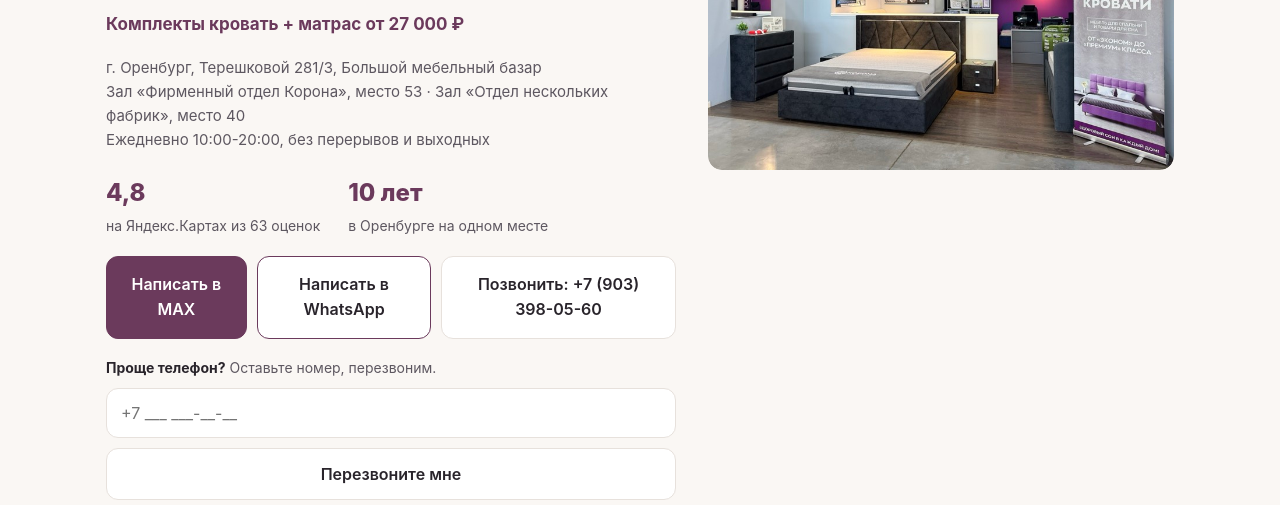
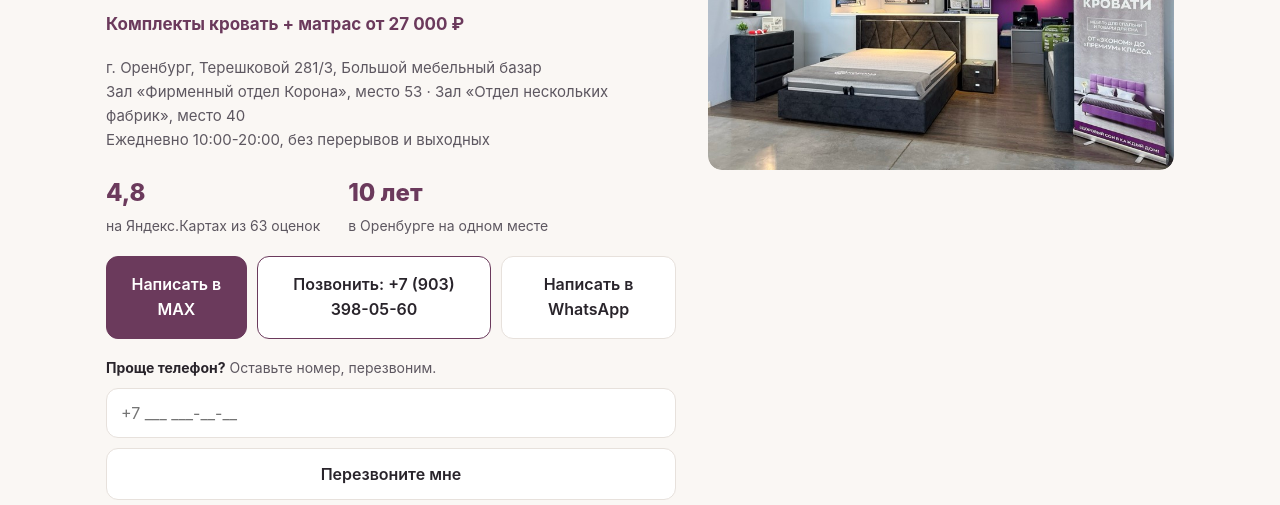
Before and after one commit to neny695-cell/korona-bmb-prototype, a plain HTML site: page v3/index.html in a window 1280 px wide. Shown: the part 289-794 px from the top of the page. Drawn offline with Linux system fonts and the light colour scheme.

Commit message:
Кастдев-100: позвонить выше WA на первом экране, ссылка на состав во вкладке матрасов

```diff
--- a/v3/index.html
+++ b/v3/index.html
@@ -225,8 +225,8 @@
       </div>
       <div class="btn-col">
         <a class="btn fill" href="https://max.ru/u/f9LHodD0cOJCXonOE7L-6d2Cn6Nf_J-C3UZZcRvgBYKgweEdzWz5XIKUxtk" target="_blank" rel="noopener">Написать в MAX</a>
-        <a class="btn" href="https://wa.me/79033980560?text=%D0%97%D0%B4%D1%80%D0%B0%D0%B2%D1%81%D1%82%D0%B2%D1%83%D0%B9%D1%82%D0%B5!%20%D0%A5%D0%BE%D1%87%D1%83%20%D0%BF%D0%BE%D0%B4%D0%BE%D0%B1%D1%80%D0%B0%D1%82%D1%8C%20%D0%BC%D0%B0%D1%82%D1%80%D0%B0%D1%81." target="_blank" rel="noopener">Написать в WhatsApp</a>
-        <a class="btn ghost" href="tel:+79033980560">Позвонить: +7 (903) 398-05-60</a>
+        <a class="btn" href="tel:+79033980560">Позвонить: +7 (903) 398-05-60</a>
+        <a class="btn ghost" href="https://wa.me/79033980560?text=%D0%97%D0%B4%D1%80%D0%B0%D0%B2%D1%81%D1%82%D0%B2%D1%83%D0%B9%D1%82%D0%B5!%20%D0%A5%D0%BE%D1%87%D1%83%20%D0%BF%D0%BE%D0%B4%D0%BE%D0%B1%D1%80%D0%B0%D1%82%D1%8C%20%D0%BC%D0%B0%D1%82%D1%80%D0%B0%D1%81." target="_blank" rel="noopener">Написать в WhatsApp</a>
       </div>
       <p class="small" style="margin-top:18px"><strong style="color:var(--ink)">Проще телефон?</strong> Оставьте номер, перезвоним.</p>
       <div class="field"><input type="tel" id="heroPhone" inputmode="tel" placeholder="+7 ___ ___-__-__"></div>
@@ -347,6 +347,7 @@
     </div>
 
     <div class="pane" data-pane="mattresses">
+      <p class="small" style="margin-bottom:12px">Цены за размер 160×200. <a href="#inside" style="color:var(--purple)">Состав каждой модели показываем до покупки: блок «Открытый состав» ниже</a></p>
       <div class="prod-grid">
         <div class="prod" id="card-spark"><img src="img/carbon-spark.jpg" alt="Матрас CARBON Спарк" loading="lazy"><div class="prod-body"><h3>CARBON Спарк</h3><p class="price">20 100 ₽</p><a class="btn" href="https://max.ru/u/f9LHodD0cOJCXonOE7L-6d2Cn6Nf_J-C3UZZcRvgBYKgweEdzWz5XIKUxtk" target="_blank" rel="noopener">Спросить про этот матрас</a></div></div>
         <div class="prod" id="card-family"><img src="img/carbon-family.jpg" alt="Матрас CARBON Фэмили" loading="lazy"><div class="prod-body"><h3>CARBON Фэмили</h3><p class="price">21 000 ₽</p><a class="btn" href="https://max.ru/u/f9LHodD0cOJCXonOE7L-6d2Cn6Nf_J-C3UZZcRvgBYKgweEdzWz5XIKUxtk" target="_blank" rel="noopener">Спросить про этот матрас</a></div></div>
```
